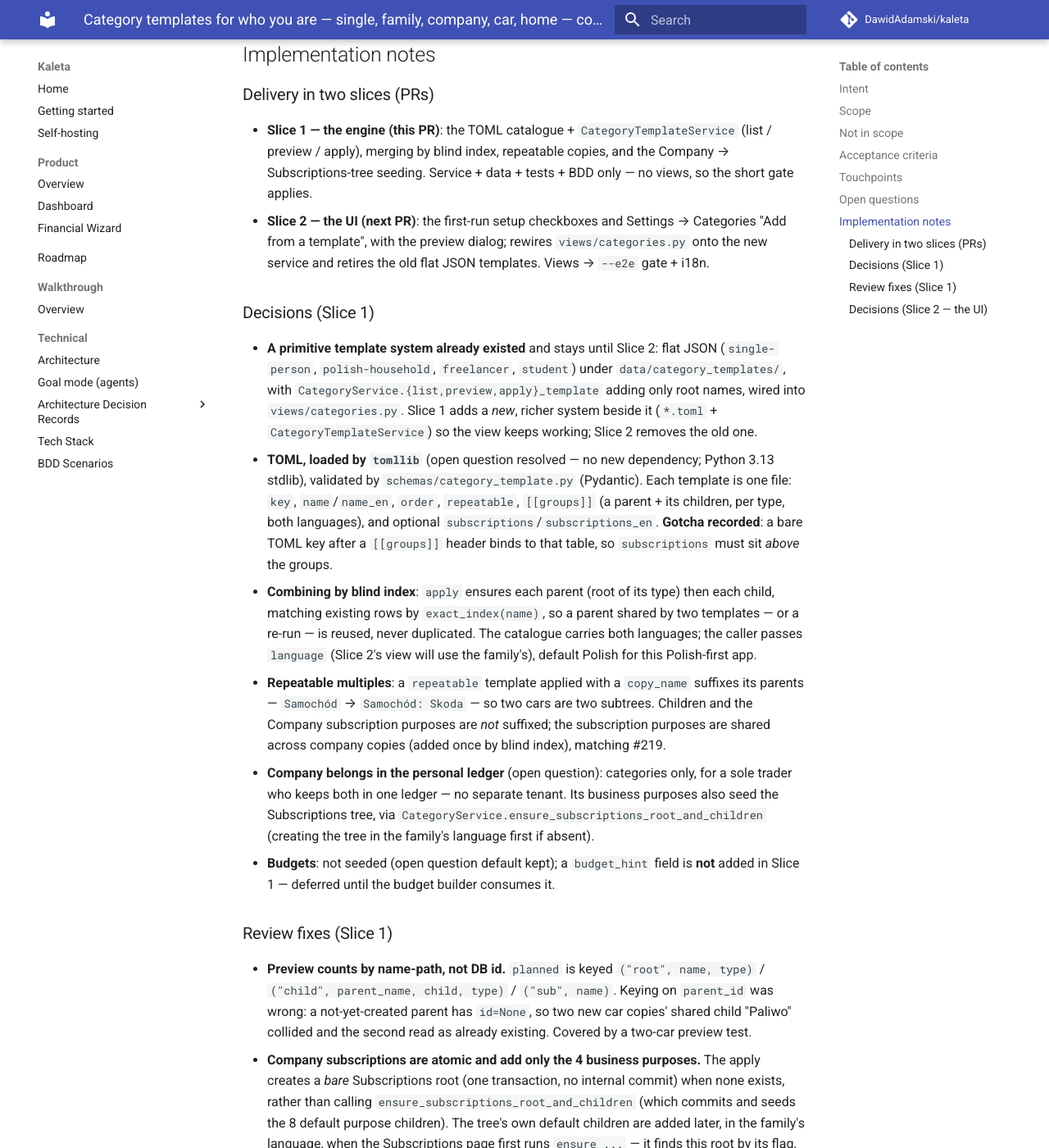
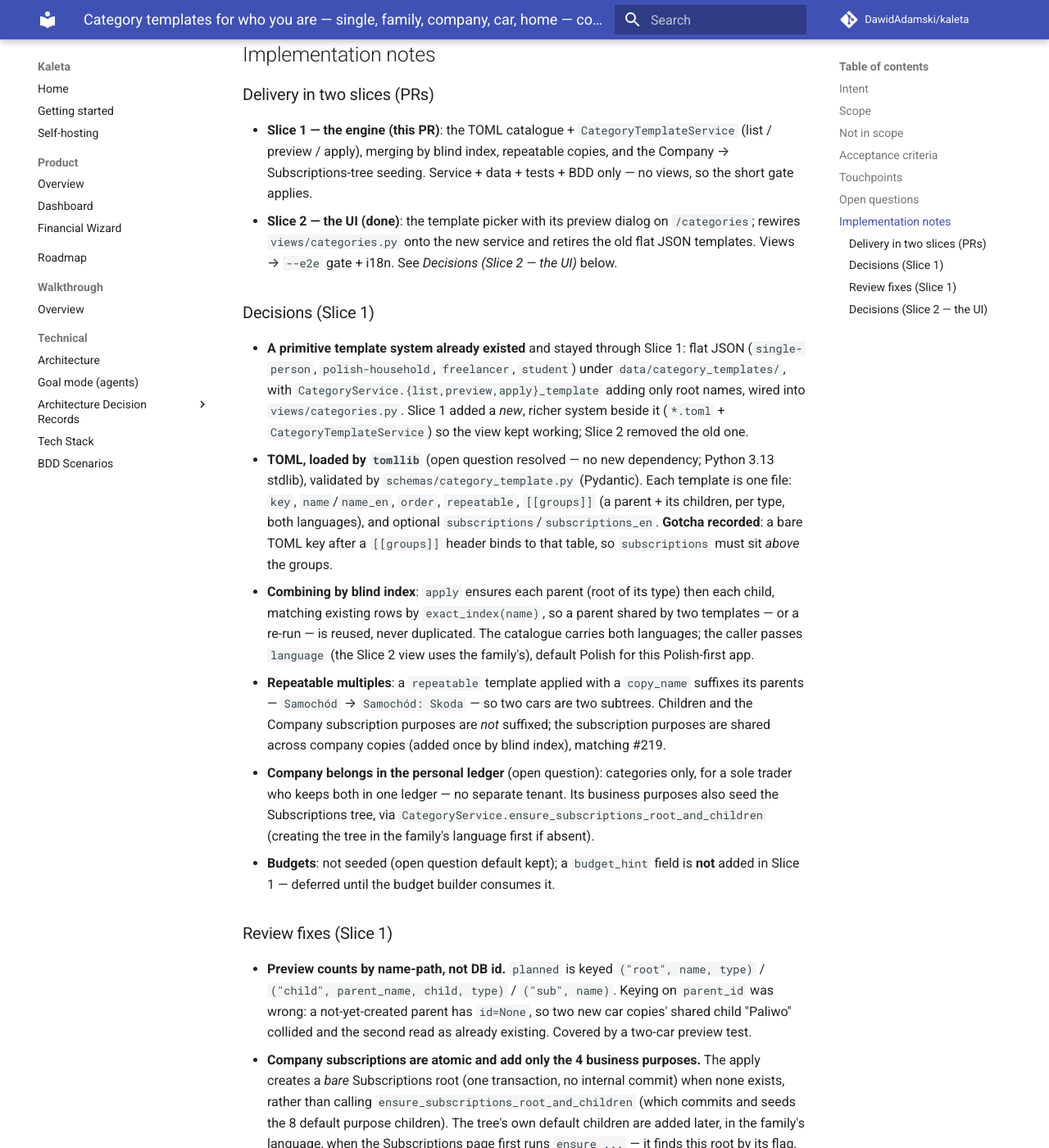
Before and after one commit to DawidAdamski/kaleta, an MkDocs documentation site: the page built from docs/plans/category-templates.md, in a window 1280 px wide and 1400 px high, scrolled down 2119 px. Shown: the whole window at 82% size. Built offline with MkDocs 1.6.1 and Material for MkDocs 9.7.7, drawn with Linux system fonts in a browser that asks for light colours; comment, search, counter and statistics services are not loaded; some of the changed text lies outside the part shown.

Commit message:
refactor(categories): reset the template picker after apply; refresh plan notes
Review follow-ups (non-blocking): clear the picker's checkboxes and copy-name
inputs after a successful apply so reopening it starts fresh, and reword the
plan's Slice 2 lines from "next PR" to "done".

Co-Authored-By: Claude Opus 4.8 <noreply@anthropic.com>

```diff
--- a/docs/plans/category-templates.md
+++ b/docs/plans/category-templates.md
@@ -87,18 +87,18 @@ business subscription children), the setup view and `src/kaleta/views/categories
   (list / preview / apply), merging by blind index, repeatable copies, and the Company →
   Subscriptions-tree seeding. Service + data + tests + BDD only — no views, so the short
   gate applies.
-- **Slice 2 — the UI (next PR)**: the first-run setup checkboxes and Settings → Categories
-  "Add from a template", with the preview dialog; rewires `views/categories.py` onto the
-  new service and retires the old flat JSON templates. Views → `--e2e` gate + i18n.
+- **Slice 2 — the UI (done)**: the template picker with its preview dialog on
+  `/categories`; rewires `views/categories.py` onto the new service and retires the old
+  flat JSON templates. Views → `--e2e` gate + i18n. See *Decisions (Slice 2 — the UI)* below.
 
 ### Decisions (Slice 1)
 
-- **A primitive template system already existed** and stays until Slice 2: flat JSON
+- **A primitive template system already existed** and stayed through Slice 1: flat JSON
   (`single-person`, `polish-household`, `freelancer`, `student`) under
   `data/category_templates/`, with `CategoryService.{list,preview,apply}_template` adding
-  only root names, wired into `views/categories.py`. Slice 1 adds a *new*, richer system
-  beside it (`*.toml` + `CategoryTemplateService`) so the view keeps working; Slice 2
-  removes the old one.
+  only root names, wired into `views/categories.py`. Slice 1 added a *new*, richer system
+  beside it (`*.toml` + `CategoryTemplateService`) so the view kept working; Slice 2 removed
+  the old one.
 - **TOML, loaded by `tomllib`** (open question resolved — no new dependency; Python 3.13
   stdlib), validated by `schemas/category_template.py` (Pydantic). Each template is one
   file: `key`, `name`/`name_en`, `order`, `repeatable`, `[[groups]]` (a parent + its
@@ -108,7 +108,7 @@ business subscription children), the setup view and `src/kaleta/views/categories
 - **Combining by blind index**: `apply` ensures each parent (root of its type) then each
   child, matching existing rows by `exact_index(name)`, so a parent shared by two
   templates — or a re-run — is reused, never duplicated. The catalogue carries both
-  languages; the caller passes `language` (Slice 2's view will use the family's), default
+  languages; the caller passes `language` (the Slice 2 view uses the family's), default
   Polish for this Polish-first app.
 - **Repeatable multiples**: a `repeatable` template applied with a `copy_name` suffixes its
   parents — `Samochód` → `Samochód: Skoda` — so two cars are two subtrees. Children and the
@@ -135,8 +135,8 @@ business subscription children), the setup view and `src/kaleta/views/categories
   this root by its flag, so no second root. So `apply().created` and `preview` count only
   the template's own categories (incl. the 4 business purposes), never the tree defaults.
 - **Language is the caller's.** Business purposes are added in the passed `language`; a tree
-  already built in another language would mix (documented + tested). The Slice 2 view will
-  pass the family's language.
+  already built in another language would mix (documented + tested). The Slice 2 view passes
+  the family's language.
 - **Blank `copy_name` is not a suffix.** `"  "` strips to empty → no `": "` suffix (would
   otherwise make "Samochód: "); tested.
 
```
Also changed, not shown: 1 other file.
